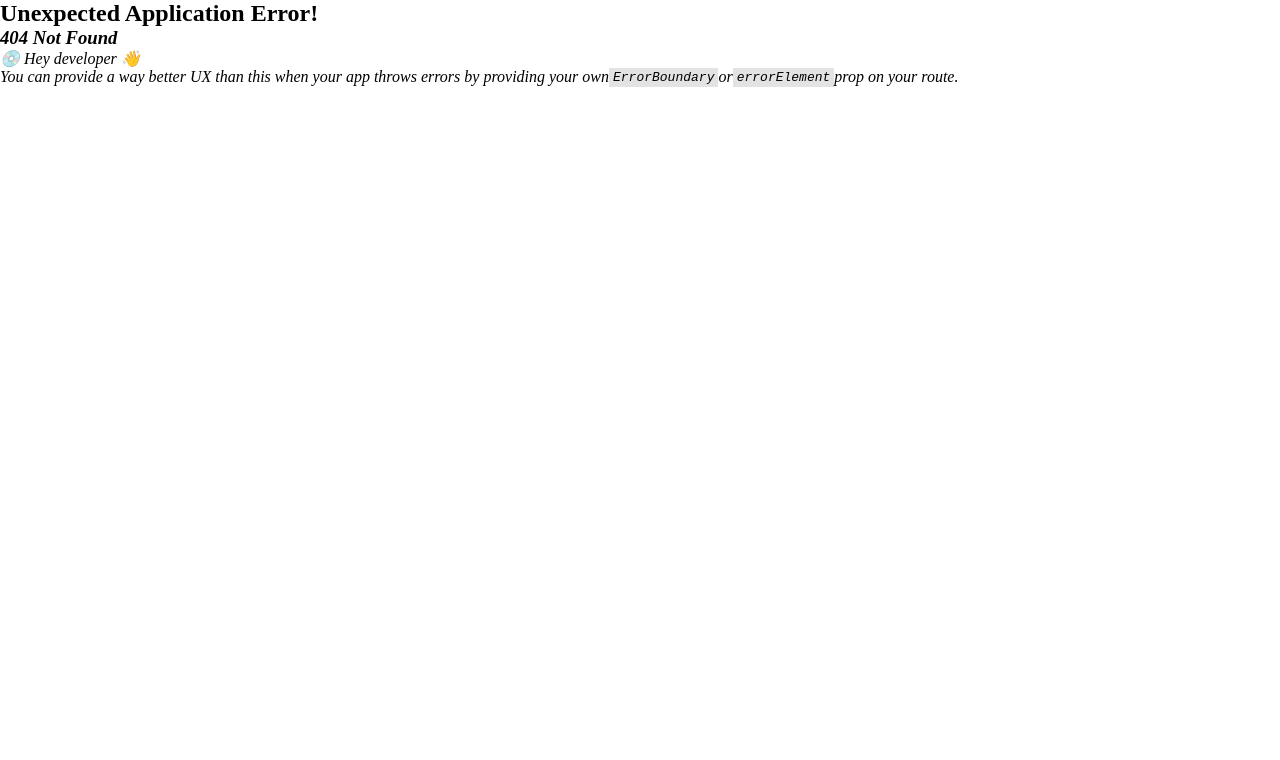
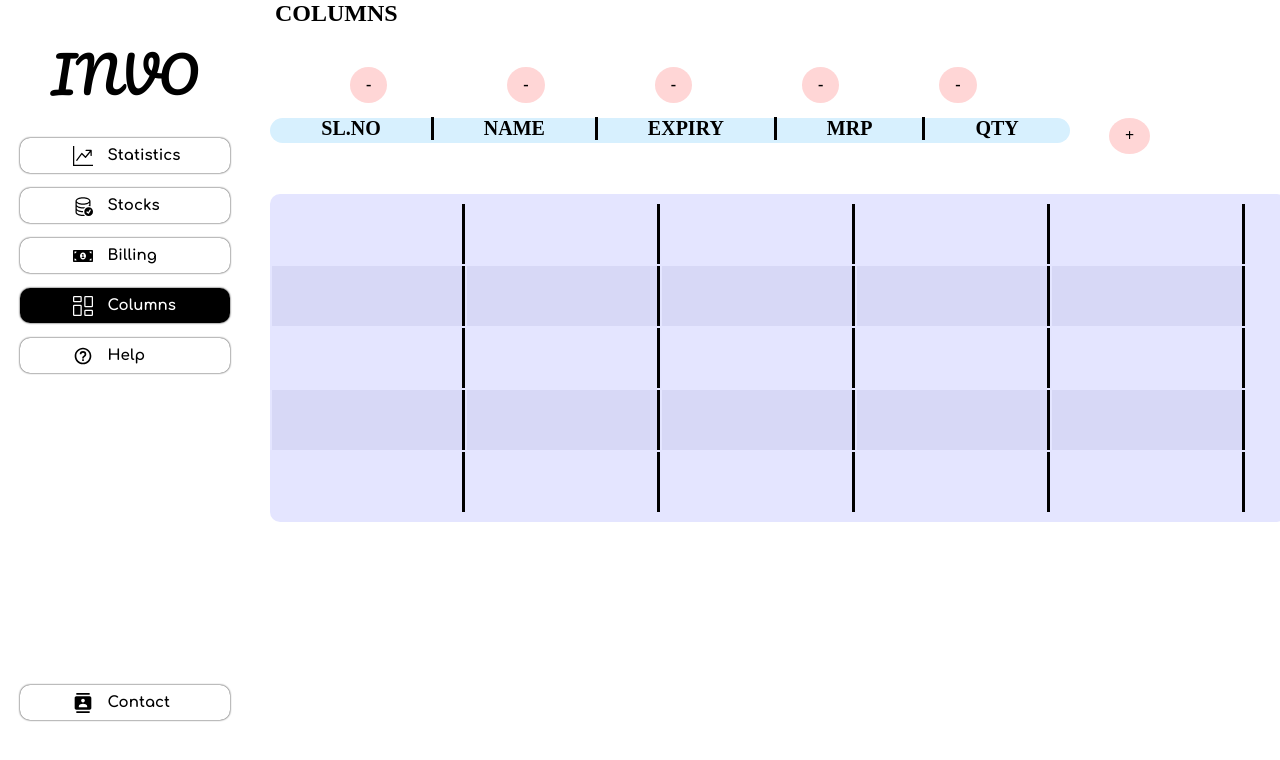
Before and after one commit to nikhitkumar00/Inventify, a React (Vite) app: page /column in a window 1280 px wide. Before the commit this address had no page. Shown: the top 760 px of the page. Built offline with nearby package versions, Linux system fonts and the light colour scheme.

Commit message:
changed styling of certain components

```diff
--- a/src/Components/Column/Column.jsx
+++ b/src/Components/Column/Column.jsx
@@ -1,7 +1,7 @@
 import "./Column.css";
 import React from "react";
 
-function Columns() {
+const Columns = () => {
   return (
     <div className="wrapper_Column">
       <h2>COLUMNS</h2>
--- a/src/Components/Contact/Contact.css
+++ b/src/Components/Contact/Contact.css
@@ -29,7 +29,6 @@
 
 form{
     display: flex;
-    /* background-color: red; */
     width: 90%;
     height: 80%;
     flex-direction: column;
--- a/src/Components/Navbar/Navbar.css
+++ b/src/Components/Navbar/Navbar.css
@@ -38,11 +38,27 @@
     font-weight: bold;
     font-family: 'Comfortaa';
     text-decoration: none;
+}
+
+.nav-child:hover {
+    transition: all 0.1s ease-in-out;
+    border-radius: 10px;
+    transform: scale(1.1);
+    transition: all 0.1s ease-in-out;
+
+}
+
+.active_navbar {
+    background-color: black;
+    color: white;
+    transition: all 0.1s ease-in-out;
+    border-radius: 10px;
+}
+
+.inactive_navbar {
     color: black;
 }
 
-.nav-child:hover {
+.active_navbar:hover {
     background-color: black;
-    color: white;
-    transition: all 0.1s ease-in-out;
 }
--- a/src/Components/Navbar/Navbar.jsx
+++ b/src/Components/Navbar/Navbar.jsx
@@ -9,12 +9,6 @@ import { MdContacts } from "react-icons/md";
 import { NavLink } from "react-router-dom";
 
 const Navbar = () => {
-  const navLinkStyles = ({ isActive }) => {
-    return {
-      backgroundColor: isActive ? 'black' : 'white',
-      color: isActive ? 'white' : 'black'
-    }
-  }
   return (
     <div className="nav-grandparent">
       <div className="nav-up">
@@ -23,40 +17,64 @@ const Navbar = () => {
         </div>
 
         <div className="nav-parent">
-          <NavLink to={'/statistics'} style={navLinkStyles}>
-            <div to="statistics" className="nav-child" >
+          <NavLink
+            to={"/statistics"}
+            className={({ isActive }) =>
+              isActive ? "active_navbar" : "inactive_navbar"
+            }
+          >
+            <div to="statistics" className="nav-child">
               <BsGraphUpArrow className="icon" />
               Statistics
-
             </div>
           </NavLink>
-          <NavLink to={'/stocks'}>
+
+          <NavLink to={"/stocks"} className={({ isActive }) =>
+              isActive ? "active_navbar" : "inactive_navbar"
+            }>
             <div className="nav-child">
               <BsDatabaseCheck className="icon" />
               Stocks
+            </div>
+          </NavLink>
 
-            </div></NavLink><NavLink to={'/billing'}>
+          <NavLink to={"/billing"} className={({ isActive }) =>
+              isActive ? "active_navbar" : "inactive_navbar"
+            }>
             <div className="nav-child">
               <FaMoneyBillAlt className="icon" />
               Billing
+            </div>
+          </NavLink>
 
-            </div></NavLink>
-          <div className="nav-child">
-            <BsColumnsGap className="icon" />
-            Columns
-          </div><NavLink to={'/help'}>
+          <NavLink to={"/column"} className={({ isActive }) =>
+              isActive ? "active_navbar" : "inactive_navbar"
+            }>
+            <div className="nav-child">
+              <BsColumnsGap className="icon" />
+              Columns
+            </div>
+          </NavLink>
+
+          <NavLink to={"/help"} className={({ isActive }) =>
+              isActive ? "active_navbar" : "inactive_navbar"
+            }>
             <div className="nav-child">
               <BiHelpCircle className="icon" />
               Help
-
-            </div></NavLink>
+            </div>
+          </NavLink>
         </div>
       </div>
-      <NavLink to={'/contact'}>
+
+      <NavLink to={"/contact"} className={({ isActive }) =>
+              isActive ? "active_navbar" : "inactive_navbar"
+            }>
         <div className="nav-child">
           <MdContacts className="icon" />
           Contact
-        </div></NavLink>
+        </div>
+      </NavLink>
     </div>
   );
 };
--- a/src/Components/Statistics/Statistics.jsx
+++ b/src/Components/Statistics/Statistics.jsx
@@ -1,7 +1,7 @@
 import React from "react";
 import "./Statistics.css";
 
-function Statistics() {
+const Statistics = () => {
   return (
     <div className="container_statistics">
       <div className="header_statistics">Statistics</div>
```
Also changed, not shown: src/main.jsx (+39 -37 lines).
